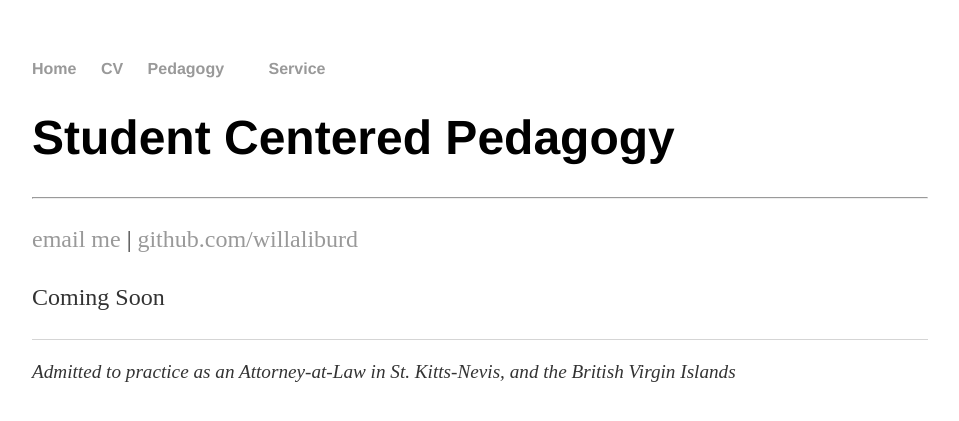
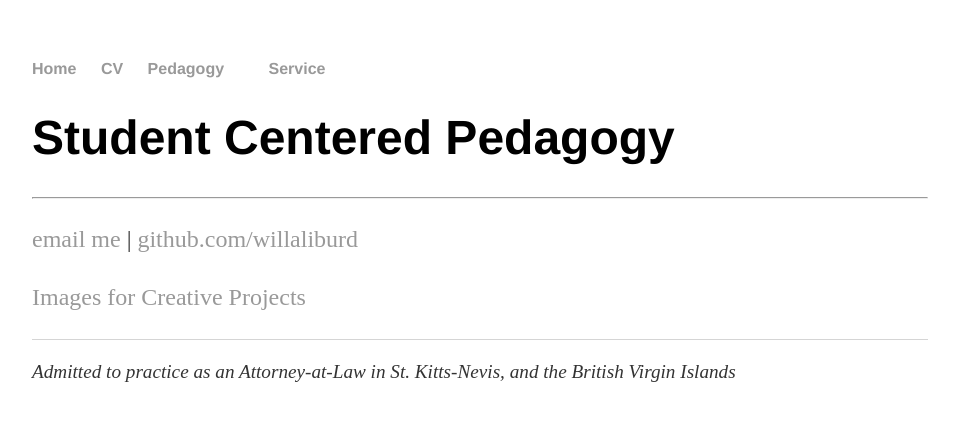
Before and after one commit to willaliburd/willaliburd.github.io, a Jekyll site: the page built from teach/index.html, in a window 1280 px wide. Shown: the top 421 px of the page, without its empty margins (160-1119 px from the left). Built offline with Jekyll 4.4.1, drawn with Linux system fonts in a browser that asks for light colours.

Commit message:
Update index.html

```diff
--- a/teach/index.html
+++ b/teach/index.html
@@ -6,6 +6,6 @@ title: Pedagogy
 			<h1>Student Centered Pedagogy</h1>
 	<hr>
 	<p><a href="mailto:willa@nattakm.com">email me</a> | <a href="https://github.com/willaliburd">github.com/willaliburd</a></p>
-           <p> Coming Soon </p>
+           <p><a href="https://visualliteracytoday.org/images-for-creative-projects-searching-successfully-assessing-quality-understanding-fair-use/">Images for Creative Projects</a></p>
 
     		</div><!-- /.blurb -->
```
